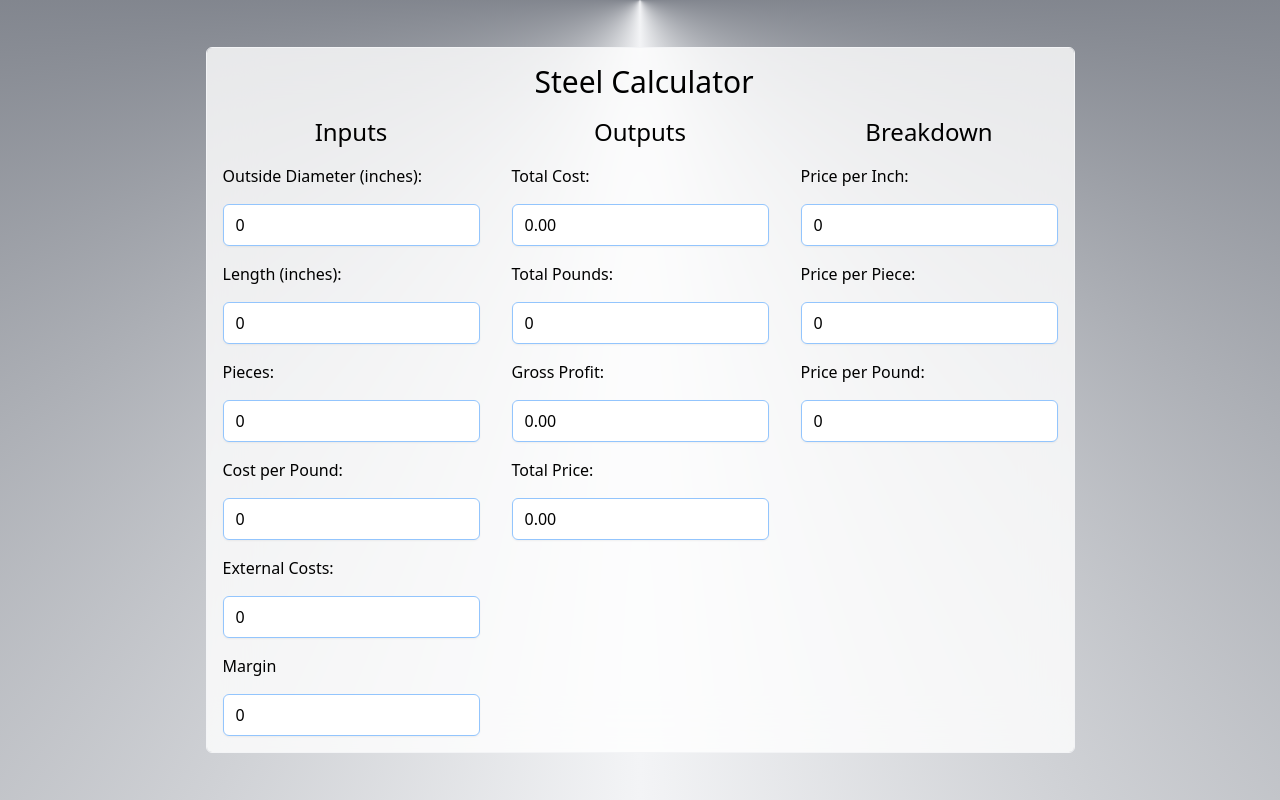
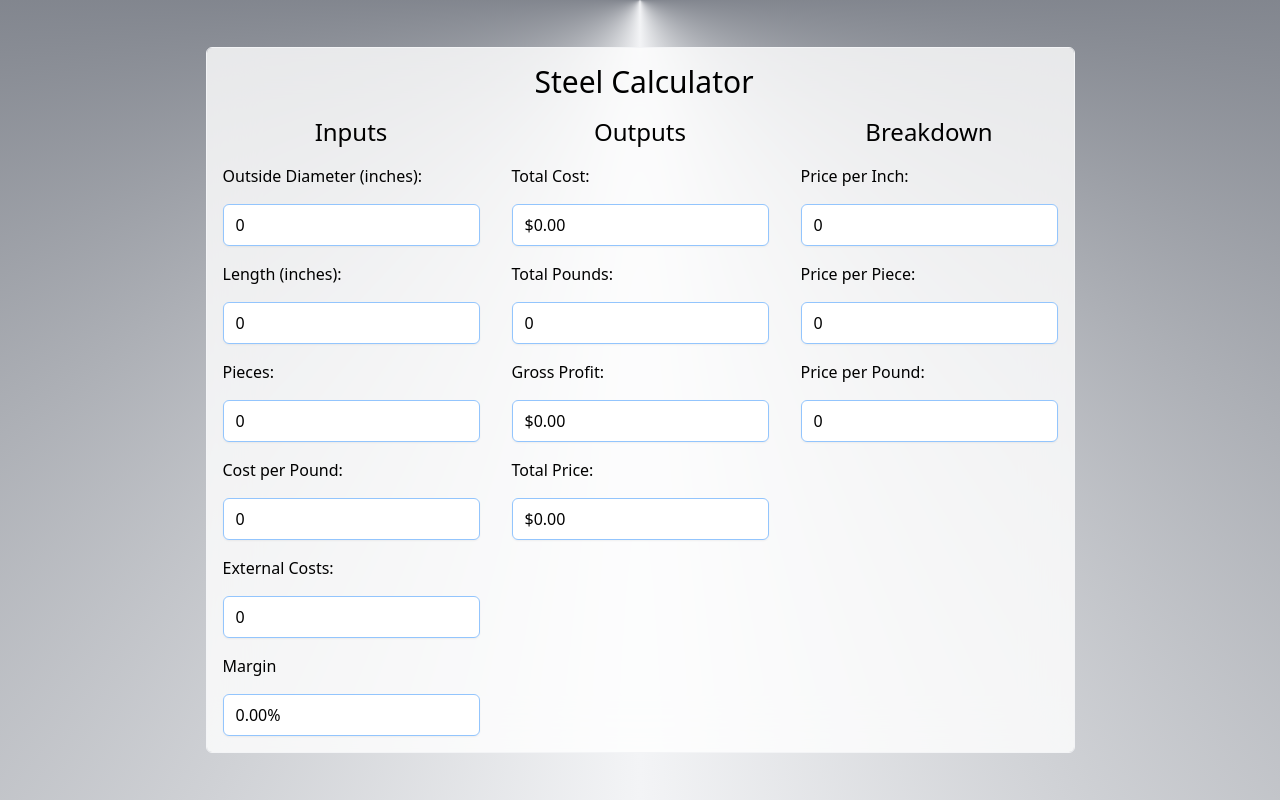
Before and after one commit to riefer02/steel-calculator, a React (Vite) app: page / in a window 1280 px wide. Built offline with nearby package versions, Linux system fonts and the light colour scheme.

Commit message:
usd + percentage formatters

```diff
--- a/src/App.jsx
+++ b/src/App.jsx
@@ -2,6 +2,8 @@ import { useState, useEffect } from "react";
 import Loader from "./components/Loader.jsx";
 import NumberInput from "./components/NumberInput.jsx";
 import "./App.css";
+
+import { usdFormat, percentFormat } from "./utils/helpers.js";
 
 let timer;
 
@@ -191,7 +193,7 @@ function App() {
             />
             <label htmlFor="gross-percentage">Margin</label>
             <NumberInput
-              value={roundToTenths(grossPercentage)}
+              value={percentFormat.format(grossPercentage / 100)}
               onChange={(e) => setGrossPercentage(e.target.value)}
             />
           </div>
@@ -199,7 +201,7 @@ function App() {
             <h2 className="text-center text-2xl">Outputs</h2>
             <label htmlFor="total-cost">Total Cost:</label>
             <NumberInput
-              value={Number(totalCost).toFixed(2) || 0}
+              value={usdFormat.format(totalCost) || 0}
               onChange={(e) => setTotalCost(e.target.value)}
             />
             <label htmlFor="total-pounds">Total Pounds:</label>
@@ -209,12 +211,12 @@ function App() {
             />
             <label htmlFor="gross-profit">Gross Profit:</label>
             <NumberInput
-              value={Number(grossProfit).toFixed(2) || 0}
+              value={usdFormat.format(grossProfit) || 0}
               onChange={(e) => setGrossProfit(e.target.value)}
             />
             <label htmlFor="total-charge">Total Price:</label>
             <NumberInput
-              value={Number(totalCharge).toFixed(2) || 0}
+              value={usdFormat.format(totalCharge) || 0}
               onChange={(e) => setTotalCharge(e.target.value)}
             />
           </div>
--- /dev/null
+++ b/src/utils/helpers.js
@@ -0,0 +1,10 @@
+export const usdFormat = new Intl.NumberFormat('en-US', {
+    style: 'currency',
+    currency: 'USD',
+    minimumFractionDigits: 2,
+  });
+
+  export const percentFormat = new Intl.NumberFormat('en-US', {
+    style: 'percent',
+    minimumFractionDigits: 2,
+  });
```
